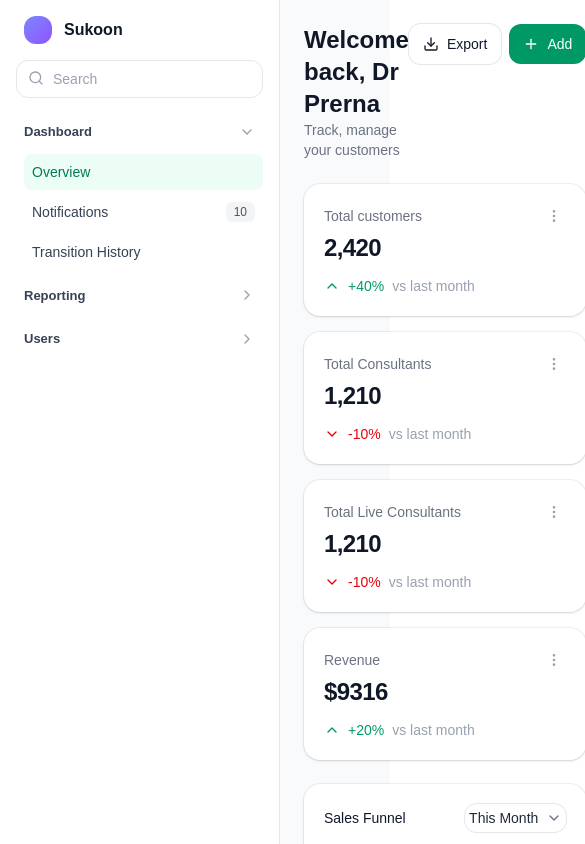
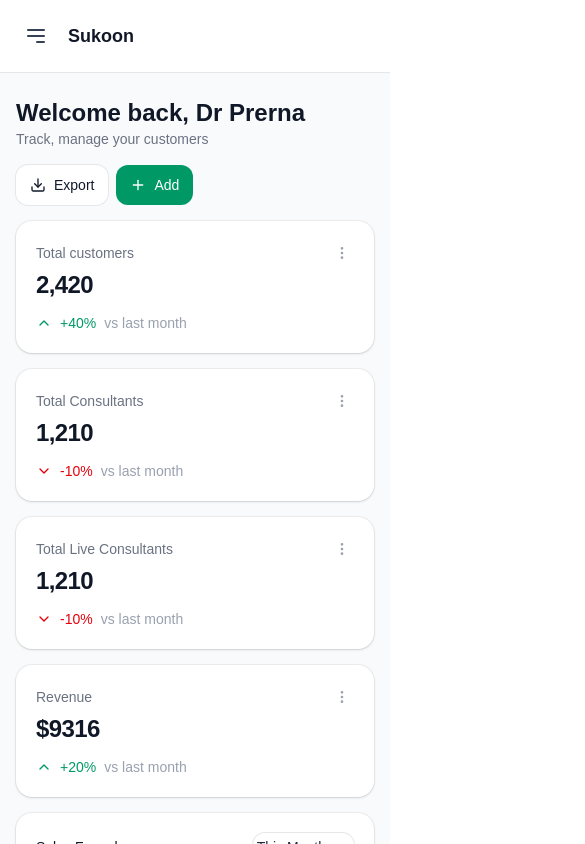
Before and after one commit to vijaygowtham13/Healthcareapp, a Next.js app: page / in a window 390 px wide. Shown: the top 844 px of the page, 585 px wide, since content can reach past the window. Built offline with nearby package versions, Linux system fonts and the light colour scheme.

Commit message:
final commit

```diff
--- a/src/app/Dashboard.tsx
+++ b/src/app/Dashboard.tsx
@@ -173,6 +173,7 @@ export default function DashboardPage() {
   const [period, setPeriod] = useState<"this_month" | "last_month" | "custom">("this_month");
   const [series, setSeries] = useState(makeSeries());
   const [bookings, setBookings] = useState(makeBookings());
+  const [sidebarOpen, setSidebarOpen] = useState(false);
 
   // Auto-refresh stub every minute — replace fetchers with real API calls
   useEffect(() => {
@@ -199,9 +200,9 @@ export default function DashboardPage() {
   return (
     <div className="min-h-screen bg-gray-50 text-gray-900">
       {/* Shell */}
-      <div className="grid grid-cols-[280px_1fr] gap-6">
-        {/* Sidebar */}
-        <aside className="flex min-h-screen flex-col justify-between border-r border-gray-200 bg-white px-4 py-4">
+      <div className="grid grid-cols-1 lg:grid-cols-[280px_1fr] gap-0 lg:gap-6">
+        {/* Sidebar (Desktop) */}
+        <aside className="hidden lg:flex min-h-screen flex-col justify-between border-r border-gray-200 bg-white px-4 py-4">
           <div>
             {/* Brand */}
             <div className="mb-4 flex items-center gap-3 px-2">
@@ -250,31 +251,88 @@ export default function DashboardPage() {
             </div>
           </div>
         </aside>
+        {/* Sidebar (Mobile) */}
+        {sidebarOpen && (
+          <>
+            <div className="fixed inset-0 z-40 bg-black/30 transition-opacity duration-200" onClick={() => setSidebarOpen(false)} />
+            <aside className="fixed inset-y-0 left-0 z-50 w-64 bg-white shadow-lg transform transition-transform duration-300 lg:hidden flex flex-col h-full justify-between">
+              <div>
+                <div className="mb-4 flex items-center gap-3 px-2 pt-4">
+                  <div className="h-7 w-7 rounded-xl bg-gradient-to-br from-indigo-400 to-violet-500" />
+                  <div className="font-semibold">Sukoon</div>
+                  <button onClick={() => setSidebarOpen(false)} className="ml-auto p-2 rounded-lg hover:bg-gray-100 cursor-pointer lg:hidden">
+                    <svg xmlns='http://www.w3.org/2000/svg' className='h-6 w-6 text-gray-700' fill='none' viewBox='0 0 24 24' stroke='currentColor'>
+                      <path strokeLinecap='round' strokeLinejoin='round' strokeWidth={2} d='M6 18L18 6M6 6l12 12' />
+                    </svg>
+                  </button>
+                </div>
+                {/* Search */}
+                <div className="relative mb-4 px-2">
+                  <Search className="absolute left-3 top-2.5 h-4 w-4 text-gray-400" />
+                  <input placeholder="Search" className="w-full rounded-xl border border-gray-200 bg-white py-2 pl-9 pr-3 text-sm outline-none placeholder:text-gray-400 focus:ring-2 focus:ring-emerald-500" />
+                </div>
+                {/* Nav groups */}
+                <NavGroup title="Dashboard" defaultOpen>
+                  <NavItem label="Overview" active />
+                  <NavItem label="Notifications" badge="10" />
+                  <NavItem label="Transition History" />
+                </NavGroup>
+                <NavGroup title="Reporting">
+                  <></>
+                </NavGroup>
+                <NavGroup title="Users">
+                  <></>
+                </NavGroup>
+              </div>
+              <div className="mb-4 px-2">
+                <div className="space-y-1">
+                  <NavItem icon={<HelpCircle className="h-4 w-4" />} label="Support" />
+                  <NavItem icon={<Settings className="h-4 w-4" />} label="Settings" />
+                </div>
+                <div className="mt-6 flex items-center justify-between rounded-xl border border-gray-200 p-3">
+                  <div className="flex items-center gap-3">
+                    <div className="h-9 w-9 rounded-xl bg-gray-100" />
+                    <div>
+                      <div className="text-sm font-medium">{user?.name || "Guest"}</div>
+                      <div className="text-xs text-gray-500">dr prerna@sukoon.com</div>
+                    </div>
+                  </div>
+                  <button onClick={handleGoogleLogin} className="rounded-lg p-2 hover:bg-gray-50" title="Login with Google (demo)">
+                    <LogIn className="h-5 w-5 text-gray-500 cursor-pointer" />
+                  </button>
+                </div>
+              </div>
+            </aside>
+          </>
+        )}
         {/* Main */}
-        <main className="mr-6 mt-6 space-y-6 ">
-          {/* Header */}
-          <div className="flex items-start justify-between">
+        <main className="mr-0 lg:mr-6 mt-0 lg:mt-6 space-y-6">
+          {/* Mobile Header */}
+          <div className="flex items-center justify-between px-4 py-4 lg:hidden bg-white border-b border-gray-200 sticky top-0 z-30">
+            <div className="flex items-center gap-3">
+              <button onClick={() => setSidebarOpen(true)} className="p-2 rounded-lg hover:bg-gray-100 cursor-pointer lg:hidden">
+                <svg xmlns='http://www.w3.org/2000/svg' className='h-6 w-6 text-gray-700' fill='none' viewBox='0 0 24 24' stroke='currentColor'>
+                  <path strokeLinecap='round' strokeLinejoin='round' strokeWidth={2} d='M4 6h16M4 12h16m-7 6h7' />
+                </svg>
+              </button>
+              <span className="font-semibold text-lg">Sukoon</span>
+            </div>
+          </div>
+          <div className="px-4">
+            <div className="flex flex-col md:flex-row md:items-start md:justify-between gap-4">
               <div>
                 <h1 className="text-2xl font-semibold">Welcome back, {user?.name || "Guest"}</h1>
                 <p className="text-sm text-gray-500">Track, manage your customers</p>
               </div>
               <div className="flex items-center gap-2">
-           <Button className="cursor-pointer"
-  variant="secondary"
-  onClick={() => exportToCSV(initialConsultants, "consultants.csv")}
->
-  <Download className="h-4 w-4 cursor-pointer" /> Export
-</Button>
-
+                <Button className="cursor-pointer" variant="secondary" onClick={() => exportToCSV(initialConsultants, "consultants.csv")}> <Download className="h-4 w-4 cursor-pointer" /> Export </Button>
                 <Link href="/Csvupload">
-  <Button variant="primary" className="cursor-pointer">
-    <Plus className="h-4 w-4 cursor-pointer" /> Add
-  </Button>
+                  <Button variant="primary" className="cursor-pointer"> <Plus className="h-4 w-4 cursor-pointer" /> Add </Button>
                 </Link>
               </div>
             </div>
             {/* Stats */}
-          <div className="grid grid-cols-1 gap-4 md:grid-cols-4">
+            <div className="grid grid-cols-1 gap-4 md:grid-cols-2 lg:grid-cols-4 mt-4">
               {totals.map((t) => (
                 <Card key={t.label}>
                   <CardHeader className="pb-3">
@@ -295,7 +353,7 @@ export default function DashboardPage() {
               ))}
             </div>
             {/* Charts */}
-          <div className="grid grid-cols-1 gap-4 lg:grid-cols-3">
+            <div className="grid grid-cols-1 gap-4 lg:grid-cols-3 mt-4">
               <Card className="lg:col-span-2">
                 <CardHeader className="pb-2">
                   <div className="flex items-center justify-between">
@@ -312,7 +370,6 @@ export default function DashboardPage() {
                   </div>
                 </CardHeader>
                 <CardContent>
-
                   <div className="h-64">
                     <ResponsiveContainer width="100%" height="100%">
                       <LineChart
@@ -324,7 +381,6 @@ export default function DashboardPage() {
                           dataKey="day"
                           tickLine={false}
                           axisLine={false}
-        // Fix: use stroke for tick color
                           tick={{ stroke: "#94a3b8", fontSize: 12 }}
                         />
                         <YAxis
@@ -351,13 +407,6 @@ export default function DashboardPage() {
                       </LineChart>
                     </ResponsiveContainer>
                   </div>
-
-
-
-
-
-
-
                 </CardContent>
               </Card>
               <Card>
@@ -397,7 +446,7 @@ export default function DashboardPage() {
               </Card>
             </div>
             {/* Tables */}
-          <div className="grid grid-cols-1 gap-4 lg:grid-cols-2">
+            <div className="grid grid-cols-1 gap-4 lg:grid-cols-2 mt-4">
               <Card>
                 <CardHeader className="pb-0">
                   <div className="flex items-center justify-between">
@@ -446,6 +495,7 @@ export default function DashboardPage() {
                   <TableFooter />
                 </CardContent>
               </Card>
+            </div>
           </div>
         </main>
       </div>
```
Lines whose indentation alone changed are shown as unchanged.
